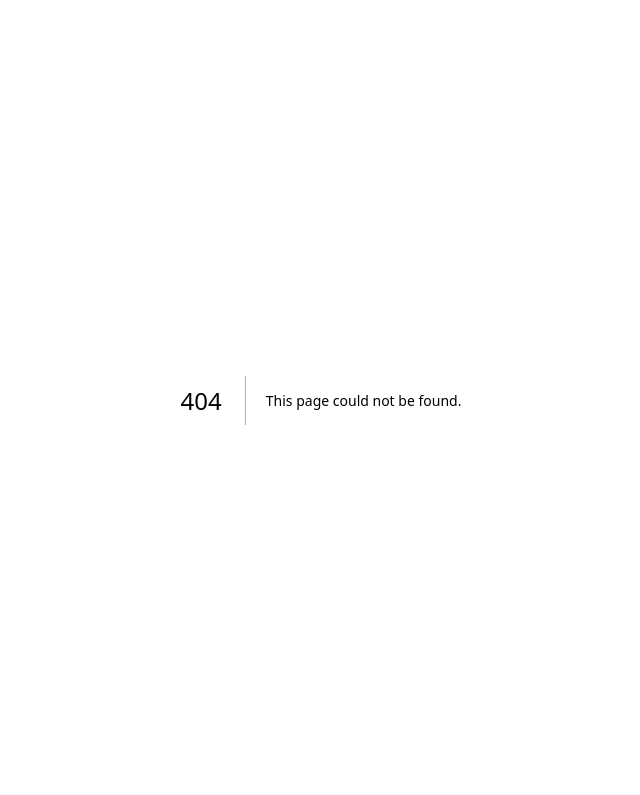
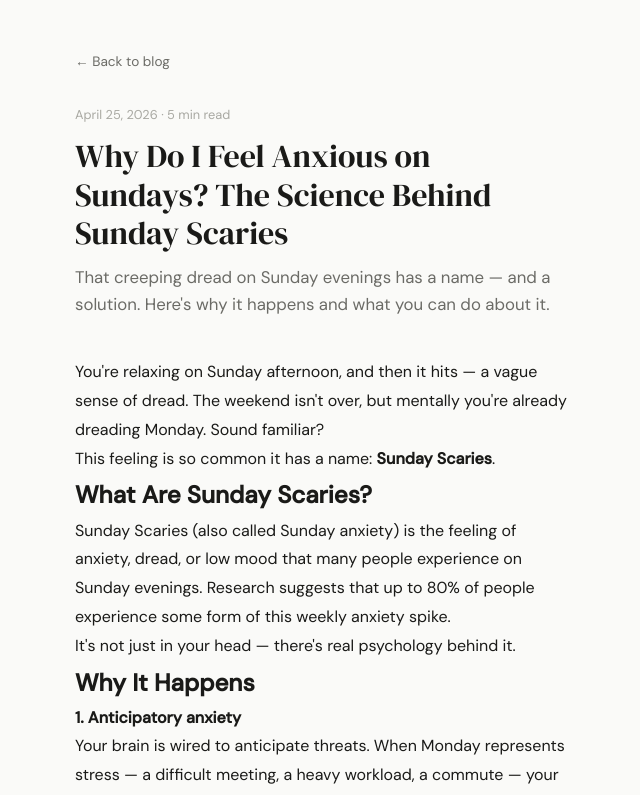
Before and after one commit to vsvirenkov/daymood, a Next.js app: page /blog/why-do-i-feel-anxious-on-sundays in a window 1280 px wide. Before the commit this address had no page. Shown: the top 795 px of the page, without its empty margins (319-959 px from the left). Built offline with nearby package versions, Linux system fonts and the light colour scheme.

Commit message:
feat: add blog with first article about Sunday anxiety

```diff
--- /dev/null
+++ b/content/blog/why-do-i-feel-anxious-on-sundays.mdx
@@ -0,0 +1,71 @@
+---
+title: "Why Do I Feel Anxious on Sundays? The Science Behind Sunday Scaries"
+description: "That creeping dread on Sunday evenings has a name — and a solution. Here's why it happens and what you can do about it."
+date: "2026-04-25"
+readTime: "5 min read"
+---
+
+You're relaxing on Sunday afternoon, and then it hits — a vague sense of dread. The weekend isn't over, but mentally you're already dreading Monday. Sound familiar?
+
+This feeling is so common it has a name: **Sunday Scaries**.
+
+## What Are Sunday Scaries?
+
+Sunday Scaries (also called Sunday anxiety) is the feeling of anxiety, dread, or low mood that many people experience on Sunday evenings. Research suggests that up to 80% of people experience some form of this weekly anxiety spike.
+
+It's not just in your head — there's real psychology behind it.
+
+## Why It Happens
+
+**1. Anticipatory anxiety**
+
+Your brain is wired to anticipate threats. When Monday represents stress — a difficult meeting, a heavy workload, a commute — your nervous system starts preparing for it on Sunday. This is helpful in small doses, but for many people it spirals into hours of dread.
+
+**2. The contrast effect**
+
+Weekends feel free. Mondays feel constrained. The bigger the gap between weekend freedom and weekday structure, the sharper the anxiety when Sunday arrives.
+
+**3. Unresolved stress**
+
+If you spent the week suppressing stress to "deal with later," Sunday is when it surfaces. You finally slow down — and everything you've been avoiding catches up.
+
+**4. Loss of control**
+
+Weekends give you autonomy. Monday takes it away. For people who struggle with control (most of us), this transition is genuinely difficult.
+
+## The Pattern Nobody Notices
+
+Here's the thing: most people experience Sunday Scaries but never figure out *what specifically* triggers theirs.
+
+Is it the upcoming Monday meeting? The commute? A difficult colleague? Unfinished work? An unhealthy sleep schedule over the weekend?
+
+Without tracking your mood over time, it's impossible to know. You just feel bad — and you don't know why.
+
+## How Mood Tracking Helps
+
+When you track your mood daily — even just 2-3 sentences about your day — patterns emerge over weeks.
+
+You might discover:
+- Your Sunday anxiety is worse after weekends with poor sleep
+- It's worse when you have a Monday morning meeting with a specific person
+- It disappears on weeks when you exercise on Sunday
+
+These patterns are invisible without data. With data, they're obvious.
+
+## What You Can Do Right Now
+
+**1. Name it**
+Simply recognizing "this is Sunday Scaries, it's temporary, it will pass" reduces its intensity. Naming emotions activates the prefrontal cortex and calms the amygdala.
+
+**2. Do a Sunday review**
+Spend 10 minutes on Sunday afternoon listing what you accomplished last week and what you need to do next week. Uncertainty drives anxiety — clarity reduces it.
+
+**3. Create a Sunday ritual**
+A consistent Sunday evening routine signals to your brain that Sunday evenings are safe. Walk, cook, read — whatever feels calming to you.
+
+**4. Track your mood**
+Start noticing what specifically makes your Sundays worse or better. Over time, the pattern becomes clear — and you can actually fix the root cause instead of just managing the symptom.
+
+---
+
+*DayMood is a free mood journal that helps you find patterns in your emotions. Write 2-3 sentences about your day, and over time you'll start seeing what actually drives your mood — including those Sunday feelings.*
--- /dev/null
+++ b/src/app/blog/[slug]/page.tsx
@@ -0,0 +1,95 @@
+import { getPostBySlug, getAllPosts } from '@/lib/blog'
+import { MDXRemote } from 'next-mdx-remote/rsc'
+import { notFound } from 'next/navigation'
+import Link from 'next/link'
+import type { Metadata } from 'next'
+
+interface Props {
+  params: { slug: string }
+}
+
+export async function generateMetadata({ params }: Props): Promise<Metadata> {
+  const post = getPostBySlug(params.slug)
+  if (!post) return {}
+  return {
+    title: `${post.title} — DayMood`,
+    description: post.description,
+  }
+}
+
+export async function generateStaticParams() {
+  return getAllPosts().map((post) => ({ slug: post.slug }))
+}
+
+export default function BlogPostPage({ params }: Props) {
+  const post = getPostBySlug(params.slug)
+  if (!post) notFound()
+
+  return (
+    <main className="page">
+      <Link href="/blog" style={{
+        fontSize: '0.85rem',
+        color: 'var(--text-muted)',
+        textDecoration: 'none',
+        display: 'inline-block',
+        marginBottom: '2rem',
+      }}>
+        ← Back to blog
+      </Link>
+
+      <article>
+        <header style={{ marginBottom: '2.5rem' }}>
+          <p style={{ fontSize: '0.8rem', color: 'var(--text-faint)', margin: '0 0 12px' }}>
+            {new Date(post.date).toLocaleDateString('en-US', {
+              year: 'numeric', month: 'long', day: 'numeric'
+            })} · {post.readTime}
+          </p>
+          <h1 style={{
+            fontFamily: 'var(--font-serif)',
+            fontSize: '2rem',
+            fontWeight: 400,
+            lineHeight: 1.2,
+            margin: '0 0 12px',
+          }}>
+            {post.title}
+          </h1>
+          <p style={{ color: 'var(--text-muted)', fontSize: '1.05rem', margin: 0 }}>
+            {post.description}
+          </p>
+        </header>
+
+        <div style={{
+          fontSize: '1rem',
+          lineHeight: 1.8,
+          color: 'var(--text)',
+        }}>
+          <MDXRemote source={post.content} />
+        </div>
+
+        <div style={{
+          marginTop: '3rem',
+          padding: '24px',
+          background: 'var(--accent-bg)',
+          borderRadius: 'var(--radius-lg)',
+          textAlign: 'center',
+        }}>
+          <p style={{ margin: '0 0 12px', fontWeight: 500 }}>
+            Start tracking your mood today
+          </p>
+          <a href="/" style={{
+            display: 'inline-block',
+            padding: '12px 24px',
+            background: 'var(--text)',
+            color: 'var(--bg)',
+            borderRadius: 'var(--radius-md)',
+            textDecoration: 'none',
+            fontWeight: 500,
+            fontSize: '0.95rem',
+          }}>
+            Try DayMood free →
+          </a>
+        </div>
+      </article>
+    </main>
+  )
+}
--- /dev/null
+++ b/src/lib/blog.ts
@@ -0,0 +1,48 @@
+import fs from 'fs'
+import path from 'path'
+import matter from 'gray-matter'
+
+const BLOG_DIR = path.join(process.cwd(), 'content/blog')
+
+export interface BlogPost {
+  slug: string
+  title: string
+  description: string
+  date: string
+  readTime: string
+  content: string
+}
+
+export function getAllPosts(): Omit<BlogPost, 'content'>[] {
+  const files = fs.readdirSync(BLOG_DIR).filter((f) => f.endsWith('.mdx'))
+
+  return files
+    .map((file) => {
+      const slug = file.replace('.mdx', '')
+      const raw = fs.readFileSync(path.join(BLOG_DIR, file), 'utf-8')
+      const { data } = matter(raw)
+      return {
+        slug,
+        title: data['title'] as string,
+        description: data['description'] as string,
+        date: data['date'] as string,
+        readTime: data['readTime'] as string,
+      }
+    })
+    .sort((a, b) => new Date(b.date).getTime() - new Date(a.date).getTime())
+}
+
+export function getPostBySlug(slug: string): BlogPost | null {
+  const filePath = path.join(BLOG_DIR, `${slug}.mdx`)
+  if (!fs.existsSync(filePath)) return null
+  const raw = fs.readFileSync(filePath, 'utf-8')
+  const { data, content } = matter(raw)
+  return {
+    slug,
+    title: data['title'] as string,
+    description: data['description'] as string,
+    date: data['date'] as string,
+    readTime: data['readTime'] as string,
+    content,
+  }
+}
```
Also changed, not shown: package.json (+14 -12 lines), src/app/blog/page.tsx (added, +62 -0 lines), 1 other file (tests, documents, lock files or other folders).
